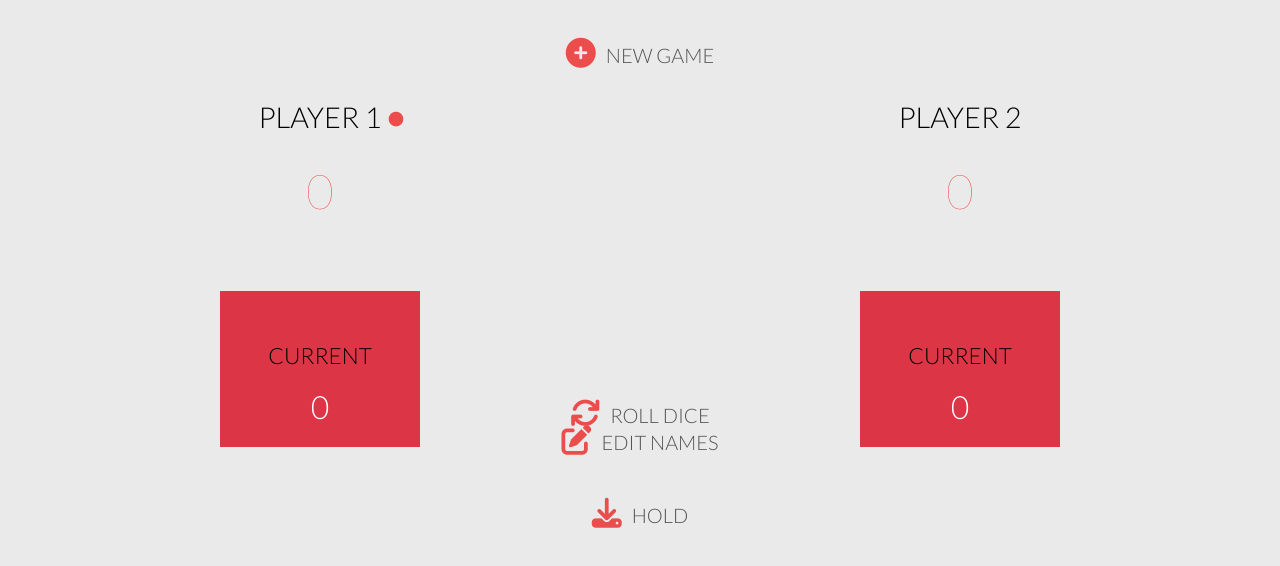
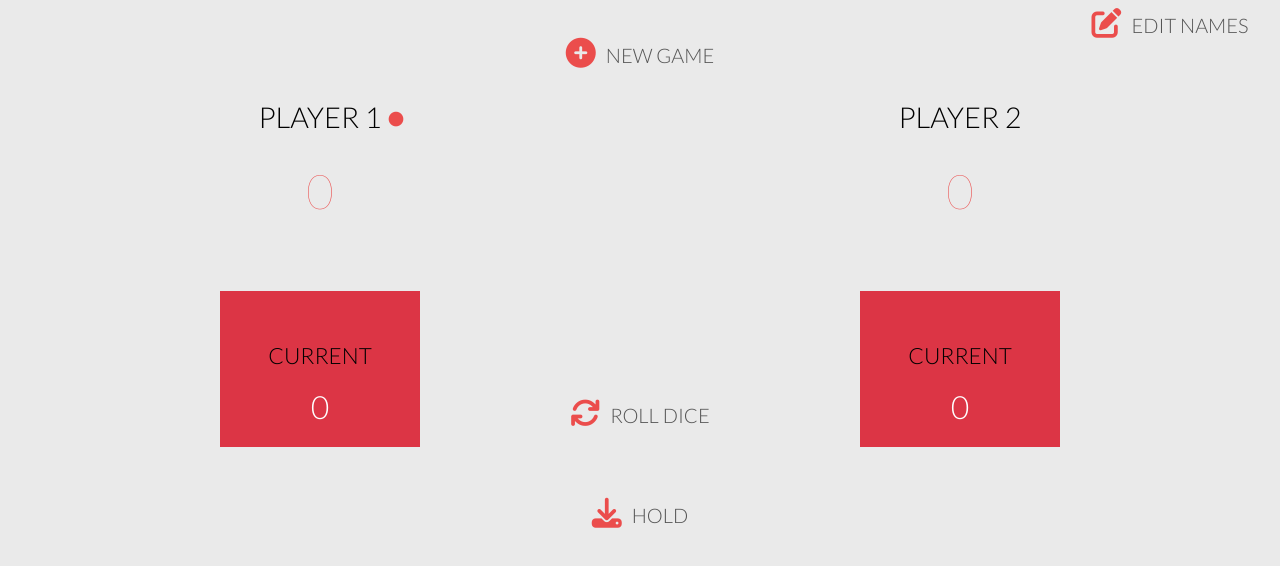
Before and after one commit to ando83/JEU-EN-JAVASCRIPT-BOOSTRAP, a plain HTML site: page index.html in a window 1280 px wide. Drawn offline with nearby package versions, Linux system fonts and the light colour scheme; some packages are replaced by stand-ins of ours; a script that the page names is missing.

Commit message:
Update style.css bouton edit name

```diff
--- a/CSS/style.css
+++ b/CSS/style.css
@@ -82,6 +82,11 @@ a{
   top: 500px;
 }
 
+.btn-edit{
+  top: 10px;
+  right: 10px;
+}
+
 i {
   color: #EB4D4C;
   display: inline-block;
```
